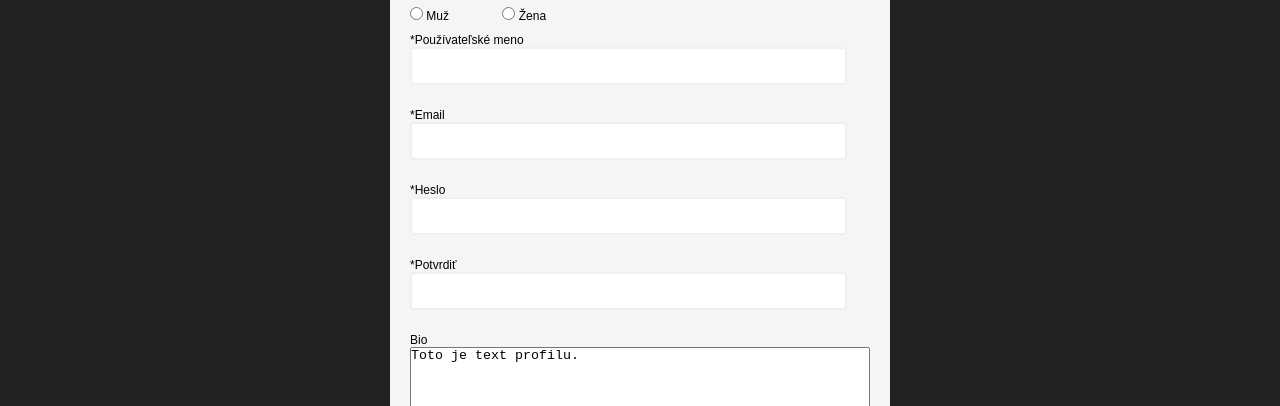
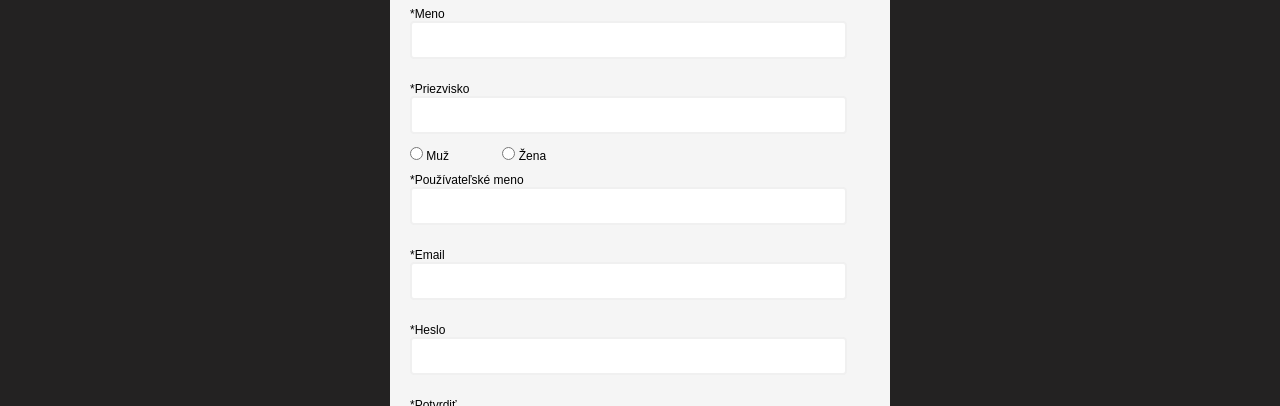
Before and after one commit to dzilkay/pevs-webstranka, a plain HTML site: page Registration.html in a window 1280 px wide. Shown: the part 394-800 px from the top of the page. Drawn offline with Linux system fonts and the light colour scheme.

Commit message:
updated registration form margin

```diff
--- a/Registration.html
+++ b/Registration.html
@@ -71,7 +71,7 @@
     </div>
   </div>
 
-  <div class="container">
+  <div class="container" id="reigstration_container">
     <form id="form" action="/">
       <h1 id="h-registration">Registrácia</h1>
 
--- a/styles.css
+++ b/styles.css
@@ -788,6 +788,11 @@ img {
     overflow-x: auto;
 }
 
+#reigstration_container {
+    margin-top: 300px !important;
+}
+
+
 .wrapper-gallery{
     margin: 0 20vw;
 }
```
